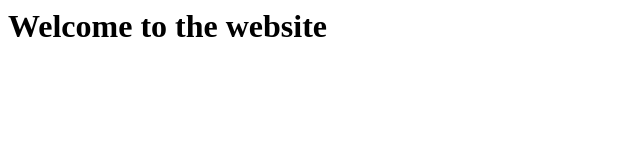
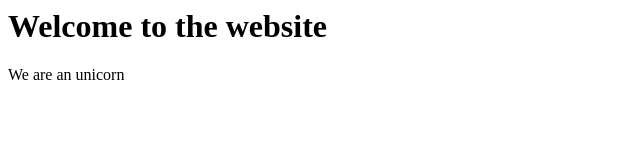
Before and after one commit to Shrikanth99/git-webinar, a plain HTML site: page index.html in a window 1280 px wide. Shown: the full height of the page, 0-640 px from the left. Drawn offline with Linux system fonts and the light colour scheme.

Commit message:
created about file

```diff
--- a/index.html
+++ b/index.html
@@ -6,5 +6,6 @@
 </head>
 <body>
     <h1>Welcome to the website</h1>
+    <p> We are an unicorn </p>
 </body>
 </html>
```
Also changed, not shown: about.html (added).
